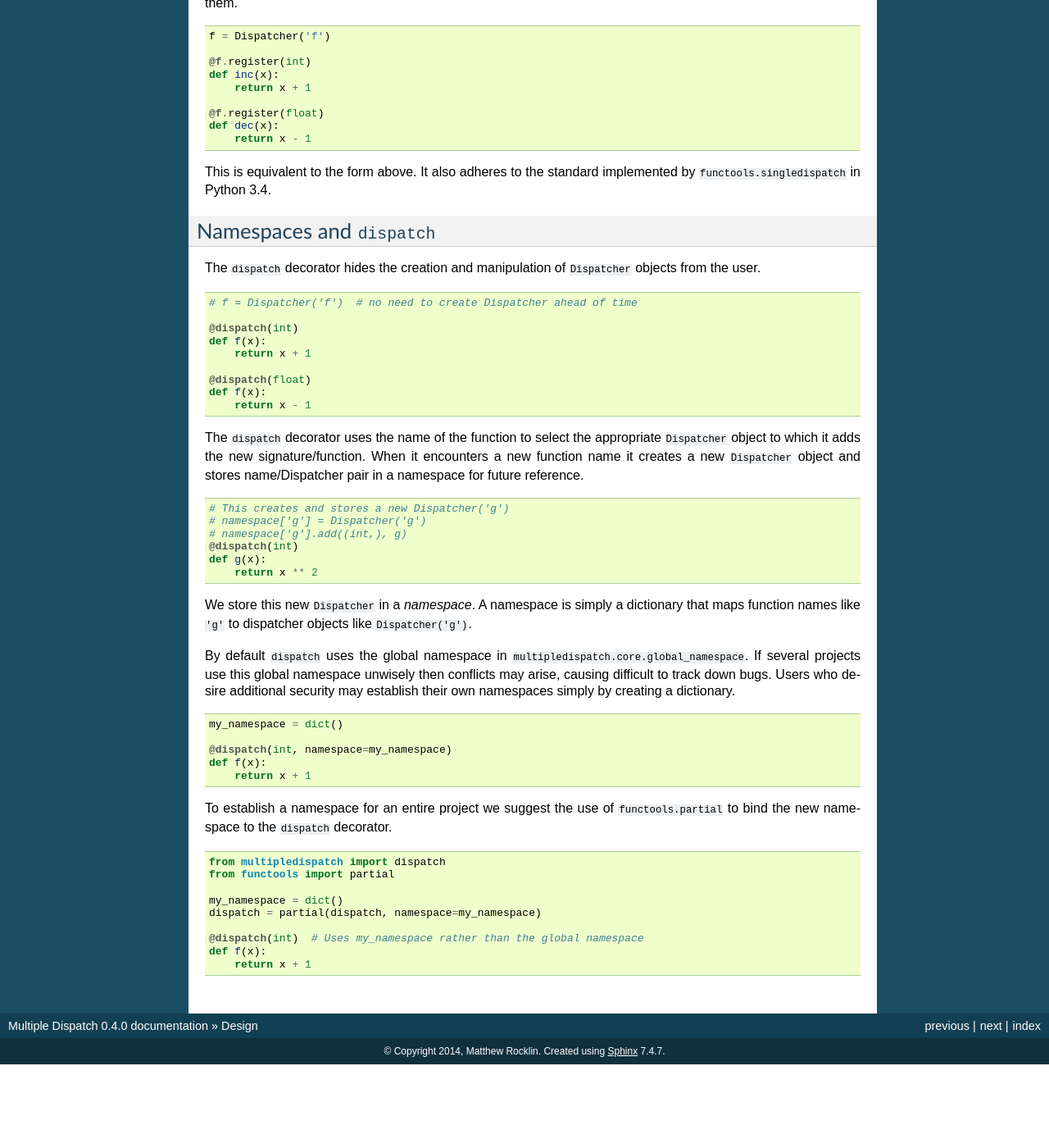
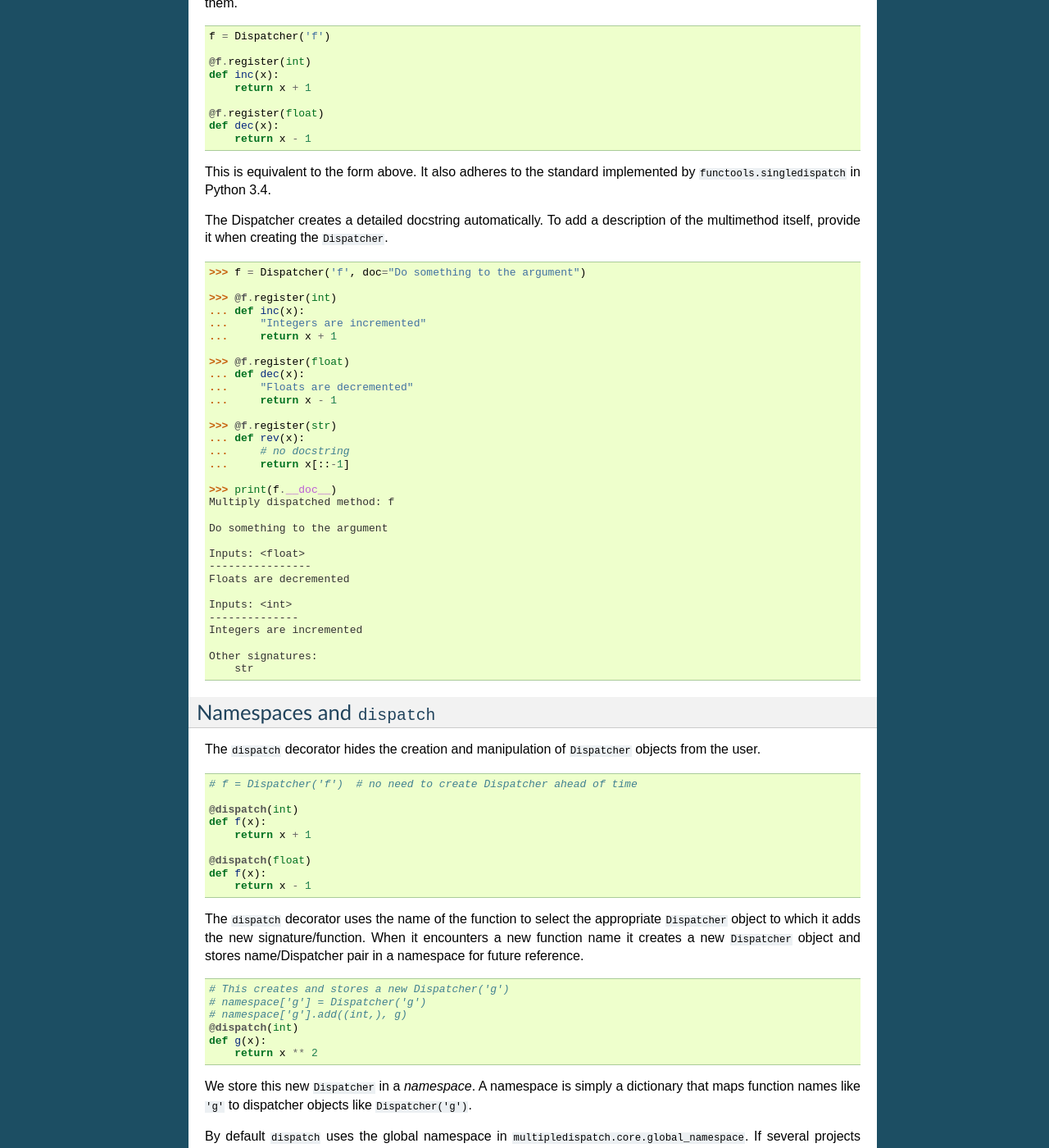
Before and after one commit to mrocklin/multipledispatch, a Sphinx documentation site: the page built from docs/source/design.rst, in a window 1280 px wide and 1400 px high, scrolled down 939 px. Shown: the whole window at 82% size. Built offline with Sphinx 7.4.7, drawn with Linux system fonts in a browser that asks for light colours; before the commit the page ends 2237 px from its top, so only the background shows below that.

Commit message:
Allow passing a docstring to Dispatcher
This allows documenting multimethods themselves, not just individual
implementations.

Obviously this will not work with @dispatch, since in that
case there's no single registration point where the documentation
could be attached.

Also, prefer more str.join() over repeated string concatenation
when building the docstring.

```diff
--- a/docs/source/design.rst
+++ b/docs/source/design.rst
@@ -75,6 +75,46 @@ syntax to register functions as we define them.
 This is equivalent to the form above. It also adheres to the standard
 implemented by ``functools.singledispatch`` in Python 3.4.
 
+
+The Dispatcher creates a detailed docstring automatically.
+To add a description of the multimethod itself,
+provide it when creating the ``Dispatcher``.
+
+.. code::
+
+    >>> f = Dispatcher('f', doc="Do something to the argument")
+
+    >>> @f.register(int)
+    ... def inc(x):
+    ...     "Integers are incremented"
+    ...     return x + 1
+
+    >>> @f.register(float)
+    ... def dec(x):
+    ...     "Floats are decremented"
+    ...     return x - 1
+
+    >>> @f.register(str)
+    ... def rev(x):
+    ...     # no docstring
+    ...     return x[::-1]
+
+    >>> print(f.__doc__)
+    Multiply dispatched method: f
+
+    Do something to the argument
+
+    Inputs: <float>
+    ----------------
+    Floats are decremented
+
+    Inputs: <int>
+    --------------
+    Integers are incremented
+
+    Other signatures:
+        str
+
 Namespaces and ``dispatch``
 ---------------------------
 
```
Also changed, not shown: 2 other files.
